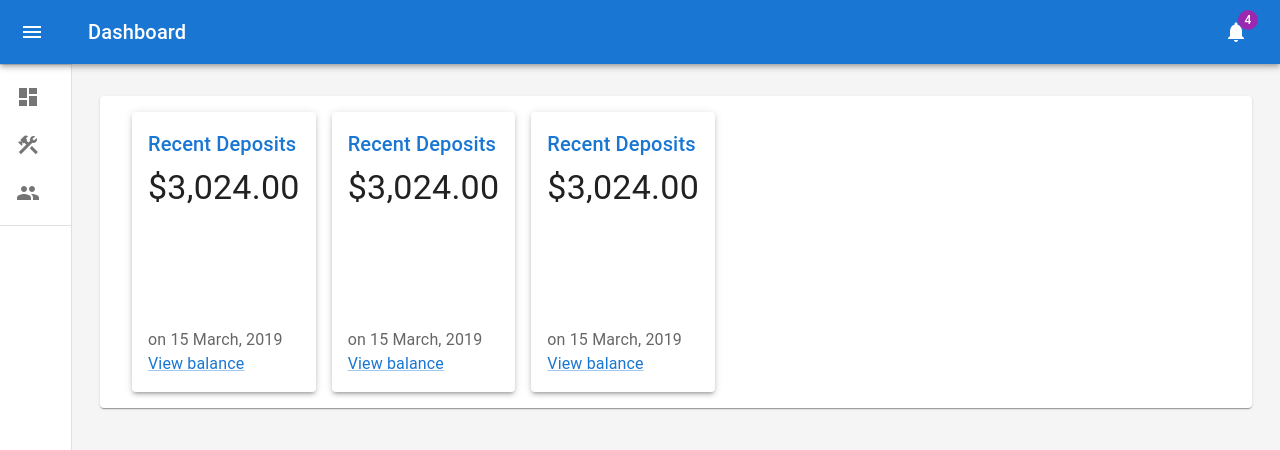
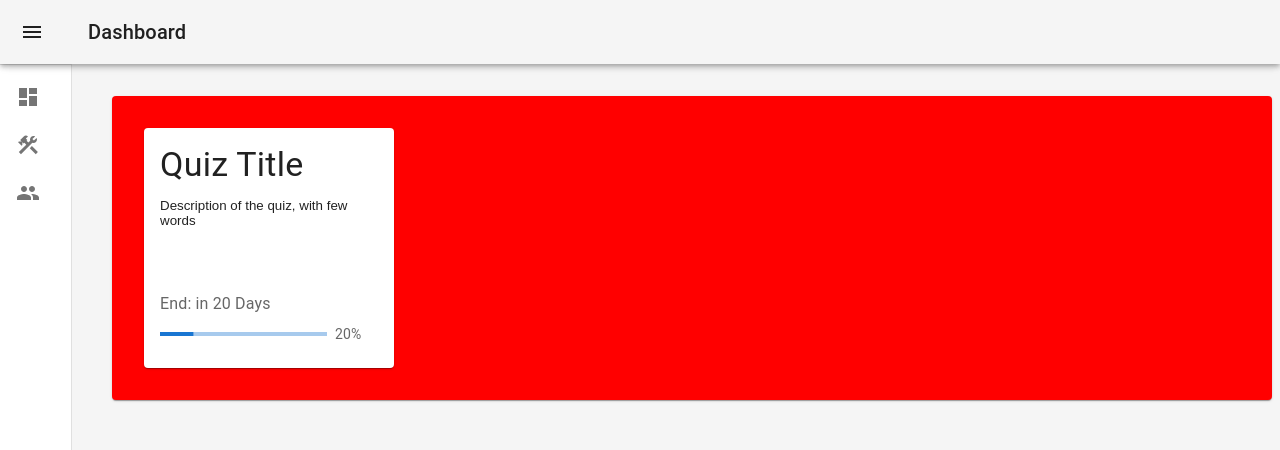
Before and after one commit to henokwel/theq_project, a Next.js app: page /dashbord in a window 1280 px wide. Shown: the top 450 px of the page. Built offline with nearby package versions, Linux system fonts and the light colour scheme.

Commit message:
changed pepper for card with actino areas for the dashbord, added more safety net for quiz builder

```diff
--- /dev/null
+++ b/Components/ProgressWithLabel.js
@@ -0,0 +1,18 @@
+import { Box, LinearProgress, Typography } from "@mui/material";
+import { useEffect, useState } from "react";
+
+
+export default function LinearProgressWithLabel(props) {
+    return (
+        <Box sx={{ display: 'flex', alignItems: 'center' }}>
+            <Box sx={{ width: '100%', mr: 1 }}>
+                <LinearProgress variant="determinate" {...props} />
+            </Box>
+            <Box sx={{ minWidth: 35 }}>
+                <Typography variant="body2" color="text.secondary">{`${Math.round(
+                    props.value,
+                )}%`}</Typography>
+            </Box>
+        </Box>
+    );
+}
--- a/pages/dashbord.js
+++ b/pages/dashbord.js
@@ -29,12 +29,9 @@ import PeopleIcon from '@mui/icons-material/People';
 import BarChartIcon from '@mui/icons-material/BarChart';
 import LayersIcon from '@mui/icons-material/Layers';
 import ConstructionIcon from '@mui/icons-material/Construction';
-// import {
-//     LayersIcon, BarChartIcon, AssignmentIcon, PeopleIcon, ShoppingCartIcon,
-//     DashboardIcon,
-// } from '@mui/icons-material';
 import NextLink from 'next/link';
-import { Title } from '@mui/icons-material';
+import LinearProgressWithLabel from '../Components/ProgressWithLabel';
+import { Card, CardActionArea, CardContent } from '@mui/material';
 
 
 
@@ -93,11 +90,13 @@ function Dashboard() {
         setOpen(!open);
     };
 
+
+
     return (
         <ThemeProvider theme={mdTheme}>
             <Box sx={{ display: 'flex' }}>
                 <CssBaseline />
-                <AppBar position="absolute" open={open}>
+                <AppBar position="absolute" open={open} color='default'>
                     <Toolbar
                         sx={{
                             pr: '24px', // keep right padding when drawer closed
@@ -124,11 +123,7 @@ function Dashboard() {
                         >
                             Dashboard
                         </Typography>
-                        <IconButton color="inherit">
-                            <Badge badgeContent={4} color="secondary">
-                                <NotificationsIcon />
-                            </Badge>
-                        </IconButton>
+
                     </Toolbar>
                 </AppBar>
                 <Drawer variant="permanent" open={open}>
@@ -176,7 +171,7 @@ function Dashboard() {
 
                         </div>
                     </List>
-                    <Divider />
+                    {/* <Divider /> */}
 
                 </Drawer>
                 <Box
@@ -189,105 +184,47 @@ function Dashboard() {
                         flexGrow: 1,
                         height: '100vh',
                         overflow: 'auto',
-                     }}
+                    }}
                 >
                     <Toolbar />
-                    <Container maxWidth="lg" sx={{ mt: 4 }}>
+                    <Container maxWidth="xl" sx={{ mt: 4, ml:2 }}>
                         {/* <Grid item spacing={3} xs="auto" md={8} lg={9}
                             sx={{ bgcolor: "yellowgreen" }}> */}
 
                         <Paper
                             sx={{
-
                                 p: 2,
                                 display: 'flex',
                                 flexDirection: 'row',
-
+                                // justifyContent:"space-evenly",
+                                alignItems:"center",
                                 height: 540,
+                                bgcolor: "red",
                                 flexWrap: "wrap",
                                 height: "100%",
                             }}
                         >
 
-                            <Paper
-                                elevation={3}
-                                sx={{
-                                    p: 2,
-                                    display: 'flex',
-                                    flexDirection: 'column',
-                                    height: 280,
-                                    ml:2
-                                }}
-                            >
+                            <Card sx={{ width: 250, m:2 }}>
+                                <CardActionArea sx={{ height: "100%" }} >
 
-                                <Typography component="h2" variant="h6" color="primary" gutterBottom>
-                                    Recent Deposits
-                                </Typography>
-                                <Typography component="p" variant="h4" sx={{ flex: 1 }}>
-                                    $3,024.00
-                                </Typography>
-                                <Typography color="text.secondary" >
-                                    on 15 March, 2019
-                                </Typography>
-                                <div>
-                                    <Link color="primary" href="#" >
-                                        View balance
-                                    </Link>
-                                </div>
-                            </Paper>
-                            <Paper
-                                elevation={3}
-                                sx={{
-                                    p: 2,
-                                    display: 'flex',
-                                    flexDirection: 'column',
-                                    height: 280,
-                                    ml: 2
-                                }}
-                            >
+                                    <CardContent>
+                                        <Typography gutterBottom variant="h4" component="div">
+                                            Quiz Title
+                                        </Typography>
+                                        <Typography component="p" variant="p" sx={{ mb: 8 }} >
+                                            Description of the quiz, with few words
+                                        </Typography>
 
-                                <Typography component="h2" variant="h6" color="primary" gutterBottom>
-                                    Recent Deposits
-                                </Typography>
-                                <Typography component="p" variant="h4" sx={{ flex: 1 }}>
-                                    $3,024.00
-                                </Typography>
-                                <Typography color="text.secondary" >
-                                    on 15 March, 2019
-                                </Typography>
-                                <div>
-                                    <Link color="primary" href="#" >
-                                        View balance
-                                    </Link>
-                                </div>
-                            </Paper>
-                            <Paper
-                                elevation={3}
-                                sx={{
-                                    p: 2,
-                                    ml: 2,
-
-                                    display: 'flex',
-                                    flexDirection: 'column',
-                                    height: 280,
-                                }}
-                            >
-
-                                <Typography component="h2" variant="h6" color="primary" gutterBottom>
-                                    Recent Deposits
-                                </Typography>
-                                <Typography component="p" variant="h4" sx={{ flex: 1 }}>
-                                    $3,024.00
-                                </Typography>
-                                <Typography color="text.secondary" >
-                                    on 15 March, 2019
-                                </Typography>
-                                <div>
-                                    <Link color="primary" href="#" >
-                                        View balance
-                                    </Link>
-                                </div>
-                            </Paper>
+                                        <Typography color="text.secondary"  >
+                                            End: in 20 Days
+                                        </Typography>
+                                        <Paper sx={{ p: 1, paddingLeft: 0 }} elevation={0}>
+                                            <LinearProgressWithLabel value={20} />
+                                        </Paper>
+                                    </CardContent>
+                                </CardActionArea>
+                            </Card>
 
 
 
```
Also changed, not shown: pages/quizbuilder.js (+67 -1 lines), pages/dashbord/[id].js (added).
